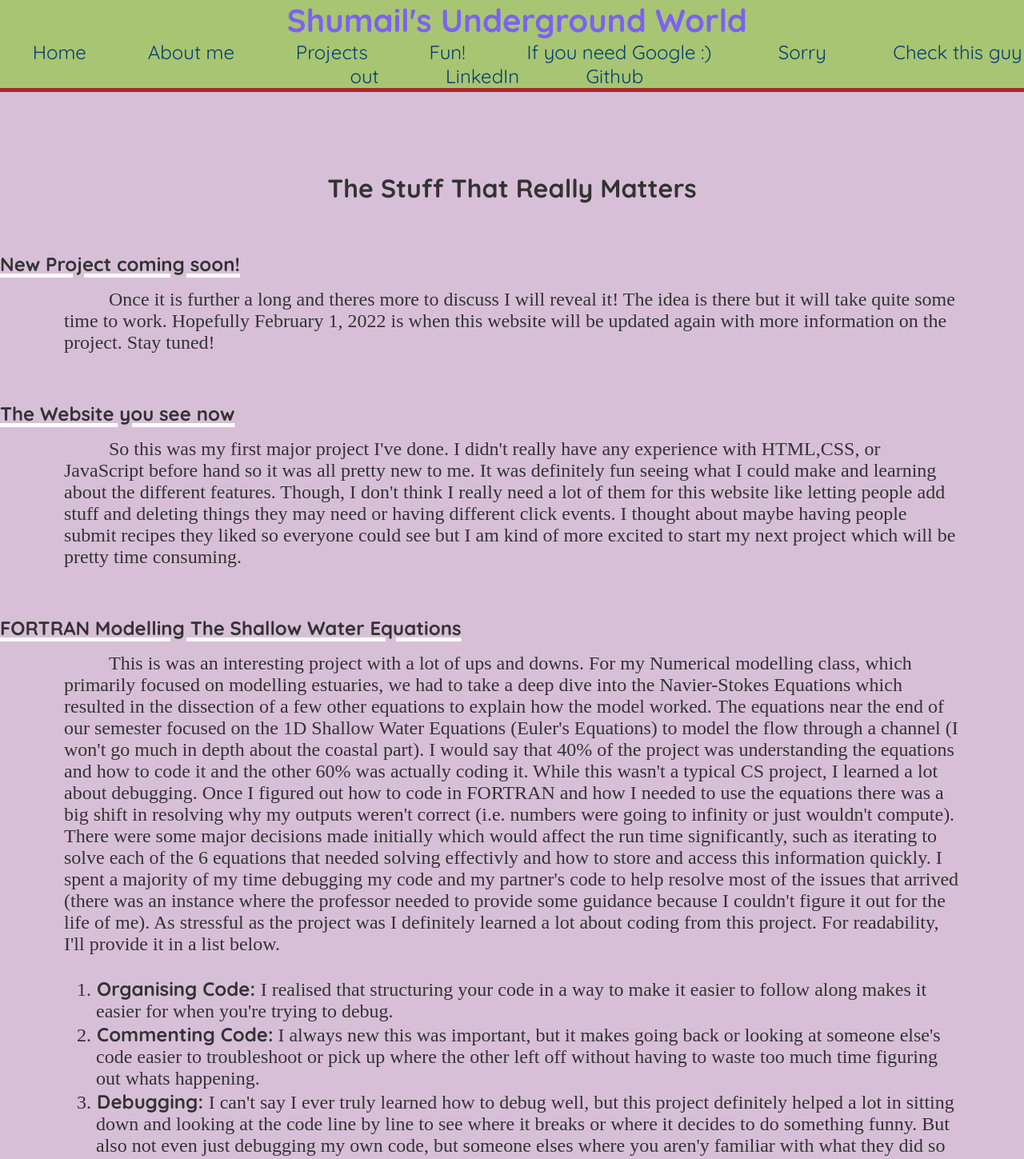
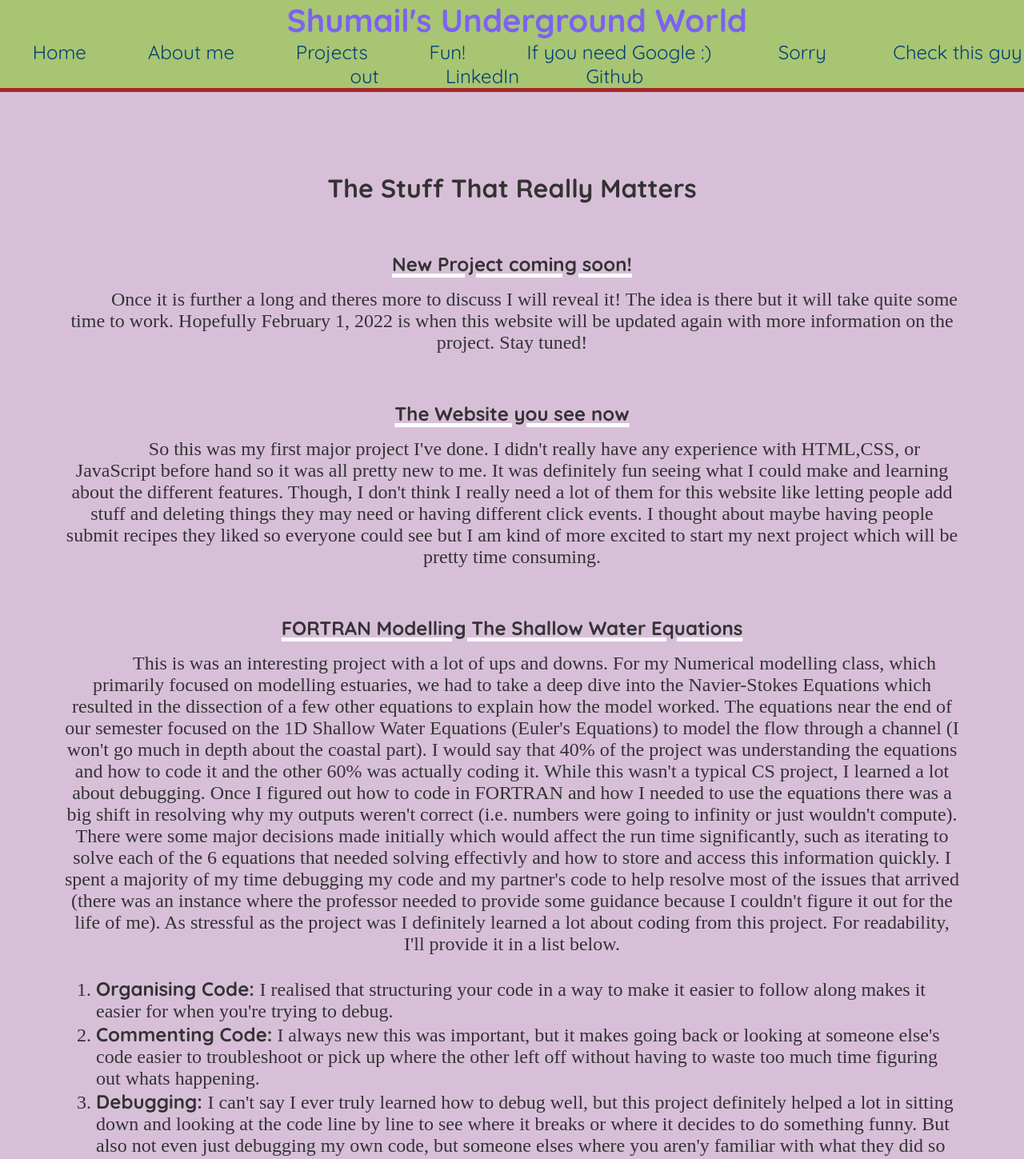
Before and after one commit to SZaidi00/mywebbo, a React (Create React App) app: page /Projects in a window 1280 px wide. Shown: the top 1449 px of the page at 80% size. Built offline with nearby package versions, Linux system fonts and the light colour scheme.

Commit message:
now finale

```diff
--- a/src/Aboutme.js
+++ b/src/Aboutme.js
@@ -5,11 +5,11 @@ const Aboutme = () => {
         <div className="abootme">
         <br/>
         <br/>
-        <br/>
-        <br/>
-        <br/>
+
         <h1> WELL, hello there. We meet again...</h1>
+        <br />
         <img src={Greivous} alt="A" />
+        <br /> <br />
         <h2>thats not what i look like...</h2>
         <br />
         <br />
--- a/src/Fun.js
+++ b/src/Fun.js
@@ -5,10 +5,9 @@ const Fun = () => {
         <div className="funtime">
         <br/>
         <br/>
-        <br/>
-        <br/>
-        <br/>
+
             <img src={Obi} alt="A" />
+            <br />
             <h2>Looks like you came to learn about fun</h2>
                 <br/>
               <body>
--- a/src/index.css
+++ b/src/index.css
@@ -66,13 +66,13 @@
 /* PROJECTS STYLES  */
 .prorec{
   background-color: thistle;
+  text-align: center;
 }
 .prorec h1{
   text-align: center;
   font-size: xx-large;
 }
 .prorec h3{
-  text-align: center;
   font-size: x-large;
   text-decoration: white underline 20%;
 }
@@ -83,7 +83,8 @@
   font-size: x-large;
 }
 .prorec li{
-  text-indent: 0.1%;
+  text-indent: 0%;
+  text-align: left;
   font-family:serif;
   font-size: x-large;
 }
```
